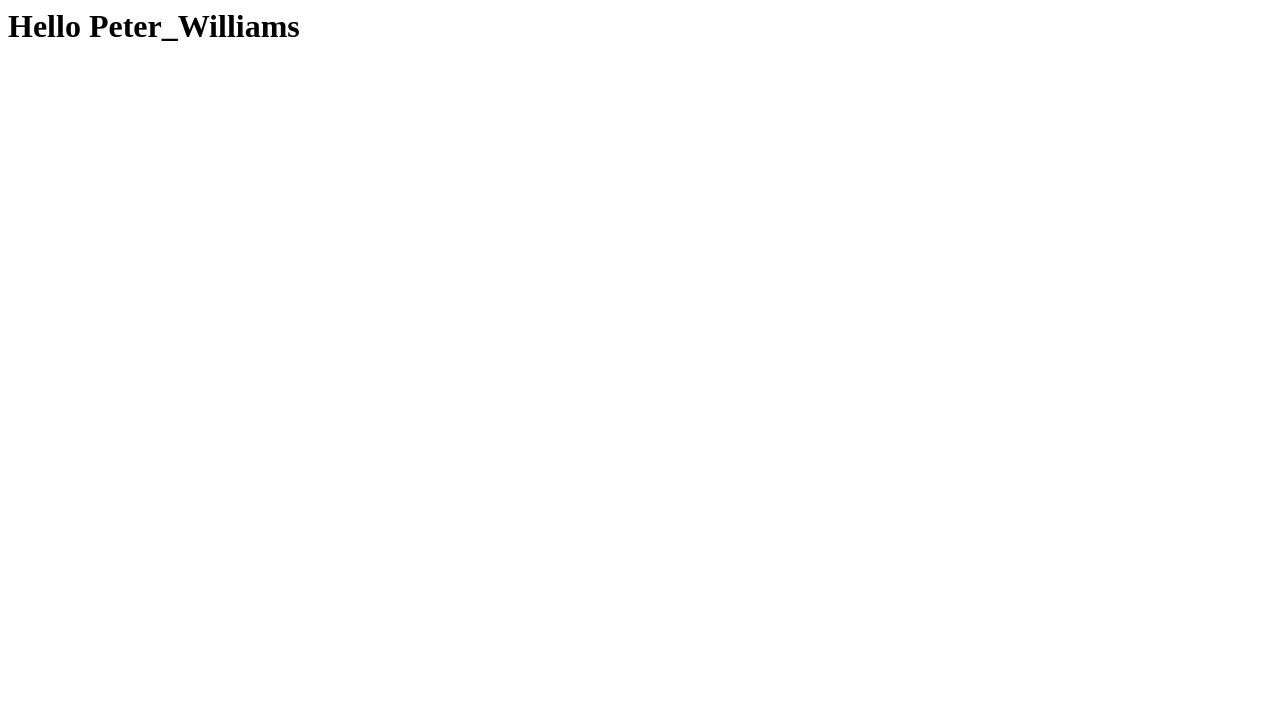
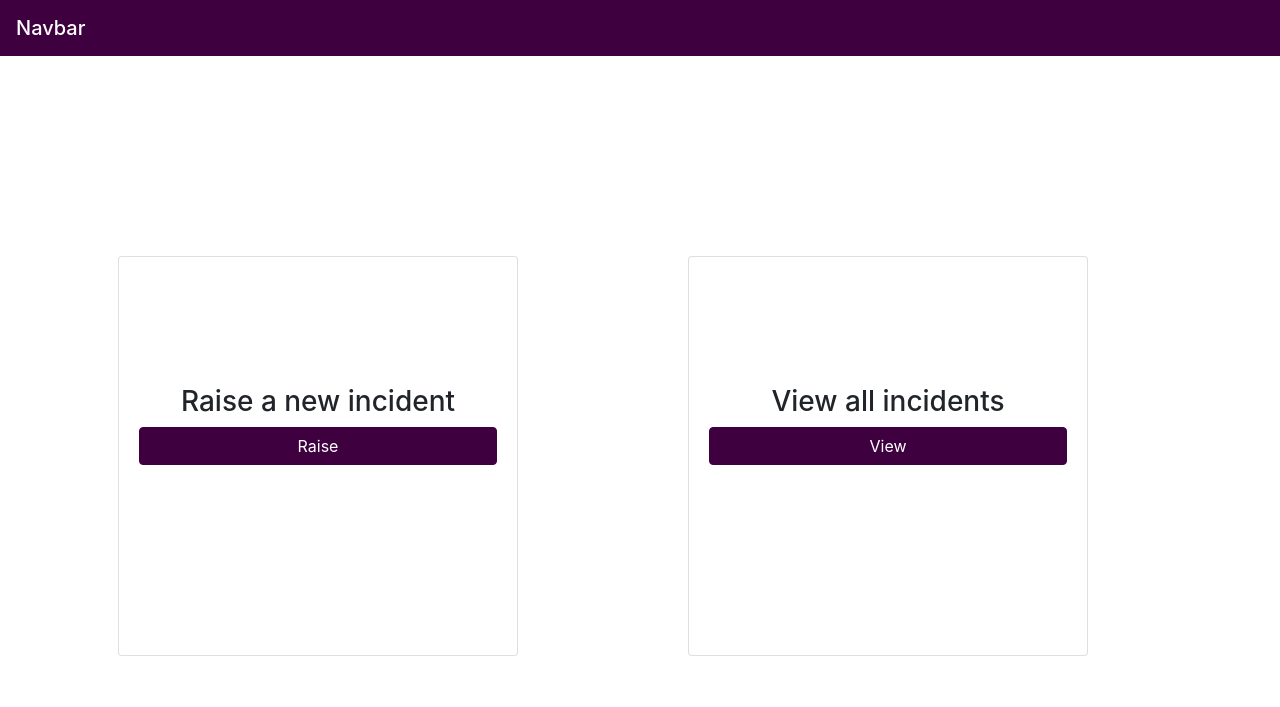
Before and after one commit to kocetomad/BSAD-mockupAPP, an Electron app: page views/EndUser/index.html in a window 1280 px wide. Drawn offline with nearby package versions, Linux system fonts and the light colour scheme.

Commit message:
added endUser page UI

```diff
--- a/views/EndUser/index.html
+++ b/views/EndUser/index.html
@@ -1 +1,47 @@
-<h1>Hello Peter_Williams</h1>
+<!DOCTYPE html>
+<html lang="en">
+<head>
+    <meta charset="UTF-8"/>
+    <title>BSAD-APP</title>
+    <meta content="width=device-width, initial-scale=1" name="viewport"/>
+    <link href="https://fonts.googleapis.com/css?family=Roboto:300,400,600" rel="stylesheet" type="text/css"/>
+
+    <!-- Latest compiled and minified CSS -->
+    <link href="https://maxcdn.bootstrapcdn.com/bootstrap/4.4.1/css/bootstrap.min.css" rel="stylesheet">
+    <link href="style.css" rel="stylesheet"/>
+
+    <!-- jQuery library -->
+    <script src="https://ajax.googleapis.com/ajax/libs/jquery/3.4.1/jquery.min.js"></script>
+
+    <!-- Popper JS -->
+    <script src="https://cdnjs.cloudflare.com/ajax/libs/popper.js/1.16.0/umd/popper.min.js"></script>
+
+    <!-- Latest compiled JavaScript -->
+    <script src="https://maxcdn.bootstrapcdn.com/bootstrap/4.4.1/js/bootstrap.min.js"></script>
+</head>
+<body>
+<nav class="navbar navbar-dark nav-background">
+    <span class="navbar-brand mb-0 h1">Navbar</span>
+</nav>
+<div class="container">
+    <div class="row align-items-center" style="height: 100vh;">
+        <div class="col p-5">
+            <div class="card incident-cards">
+                <div class="card-body incident-card-body">
+                    <h3 class="card-text text-center">Raise a new incident</h3>
+                    <button class="btn btn-primary btn-block" type="button">Raise</button>
+                </div>
+            </div>
+        </div>
+        <div class="col p-5 ">
+            <div class="card incident-cards">
+                <div class="card-body incident-card-body">
+                    <h3 class="card-text text-center">View all incidents</h3>
+                    <button class="btn btn-primary btn-block" type="button">View</button>
+                </div>
+            </div>
+        </div>
+    </div>
+</div>
+</body>
+</html>
--- /dev/null
+++ b/views/EndUser/style.css
@@ -0,0 +1,21 @@
+#backgroundCol {
+    background-color: #3f003f;
+}
+
+.btn-primary {
+    background-color: #3f003f;
+    border-color: #3f003f;
+}
+
+.nav-background {
+    background-color: #3f003f;
+}
+
+.incident-cards {
+    width: 25rem;
+    height: 25rem;
+}
+
+.incident-card-body {
+    padding-top: 8rem;
+}
```
